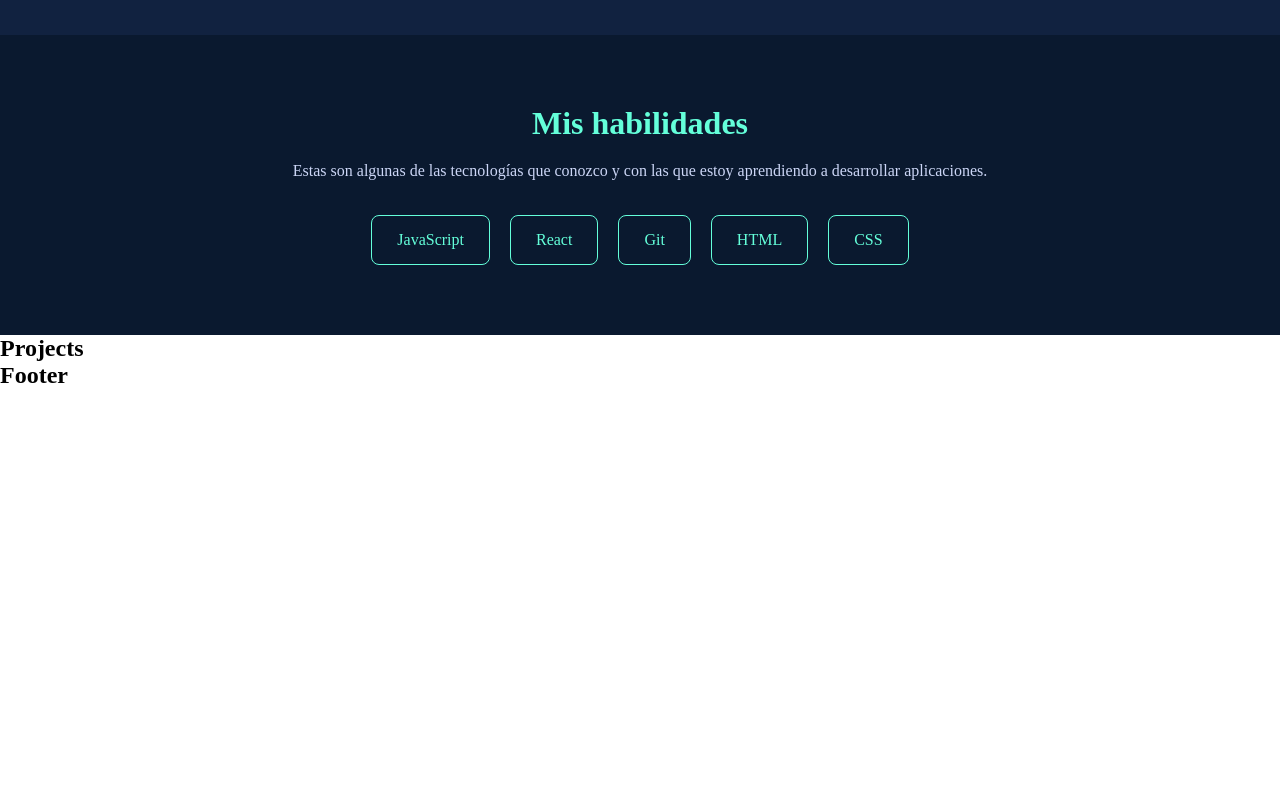
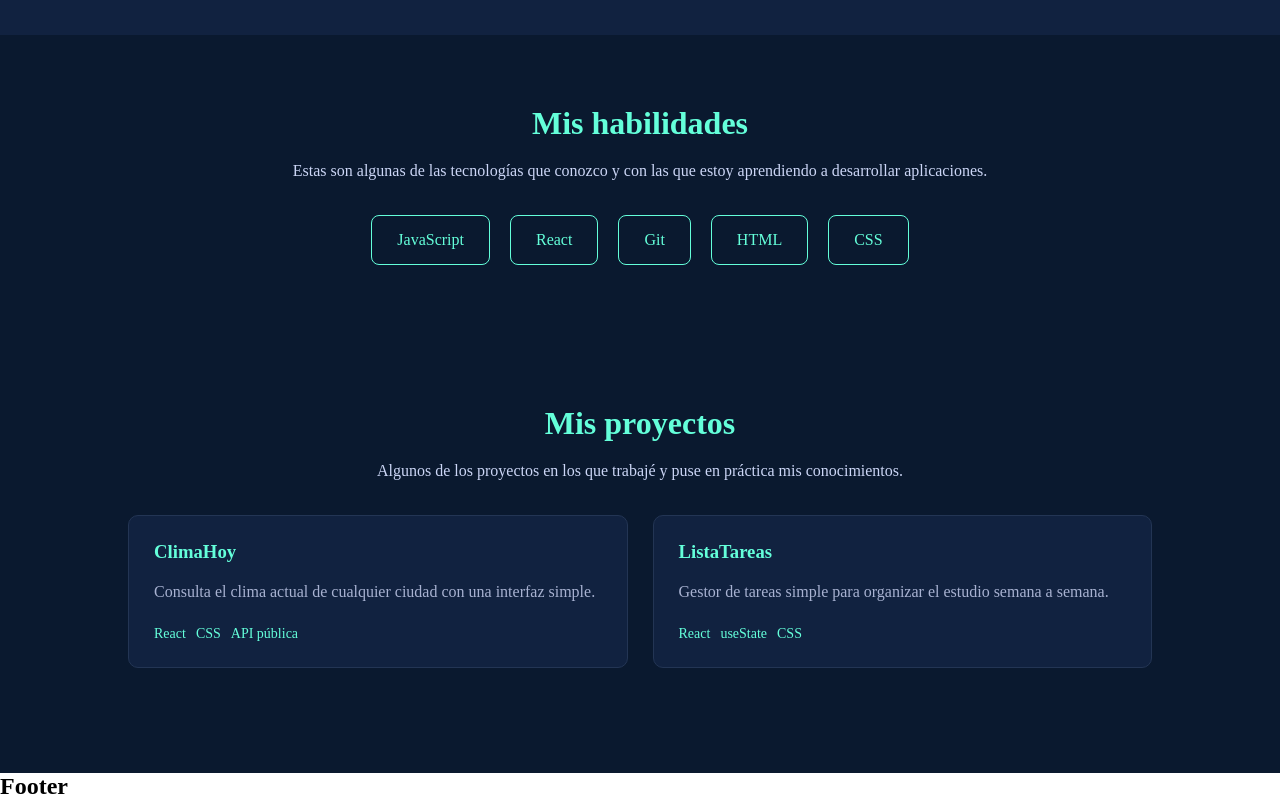
Before and after one commit to josealvarezvaz7-bot/tp1-react-portfolio-alvarez-jose, a React (Vite) app: page / in a window 1280 px wide. Shown: the part 1183-1983 px from the top of the page. Before the commit the page ends 1572 px from the top, so only its background shows below. Built offline with nearby package versions, Linux system fonts and the light colour scheme.

Commit message:
termino Projects

```diff
--- a/src/App.jsx
+++ b/src/App.jsx
@@ -15,7 +15,7 @@ const App = () => {
       <Hero nombre={perfil.nombre} rol={perfil.rol} />
       <About objetivo={perfil.objetivo} descripcion={perfil.descripcion} />
       <Skills habilidades={habilidades} />
-      <Projects />
+      <Projects proyectos={proyectos} />
       <Footer />
     </div>
   );
--- a/src/components/Projects.jsx
+++ b/src/components/Projects.jsx
@@ -1,10 +1,45 @@
-import React from "react";
+import React, { useState } from "react";
+import "../css/projects.css";
 
-const Projects = () => {
+const Projects = ({ proyectos }) => {
+  const [mostrarTodos, setMostrarTodos] = useState(false);
+
+  const proyectosVisibles = mostrarTodos ? proyectos : proyectos.slice(0, 2);
+
   return (
-    <div>
-      <h2> Projects </h2>
-    </div>
+    <section className="projects" id="proyectos">
+      <h2>Mis proyectos</h2>
+
+      <p>
+        Algunos de los proyectos en los que trabajé y puse en práctica mis
+        conocimientos.
+      </p>
+
+      <div className="projects-lista">
+        {proyectosVisibles.map((proyecto) => (
+          <article className="project-card" key={proyecto.id}>
+            <h3>{proyecto.nombre}</h3>
+
+            <p>{proyecto.resumen}</p>
+
+            <div className="project-tecnologias">
+              {proyecto.stack.map((tecnologia) => (
+                <span key={tecnologia}>{tecnologia}</span>
+              ))}
+            </div>
+          </article>
+        ))}
+      </div>
+
+      {proyectos.length > 2 && (
+        <button
+          className="projects-boton"
+          onClick={() => setMostrarTodos(!mostrarTodos)}
+        >
+          {mostrarTodos ? "Ver menos" : "Ver más"}
+        </button>
+      )}
+    </section>
   );
 };
 
--- /dev/null
+++ b/src/css/projects.css
@@ -0,0 +1,57 @@
+.projects-lista {
+  display: grid;
+  grid-template-columns: repeat(2, minmax(0, 1fr));
+  gap: 25px;
+  margin: 35px 0;
+  text-align: left;
+}
+
+.project-card {
+  padding: 25px;
+  background-color: #112240;
+  border-radius: 10px;
+  border: 1px solid #233554;
+}
+
+.project-card h3 {
+  color: #64ffda;
+  margin-bottom: 15px;
+}
+
+.project-card p {
+  line-height: 1.7;
+  color: #a8b2d1;
+}
+
+.project-tecnologias {
+  display: flex;
+  flex-wrap: wrap;
+  gap: 10px;
+  margin-top: 20px;
+}
+
+.project-tecnologias span {
+  color: #64ffda;
+  font-size: 14px;
+}
+
+.projects-boton {
+  padding: 12px 25px;
+  border: 1px solid #64ffda;
+  border-radius: 6px;
+  background: transparent;
+  color: #64ffda;
+  cursor: pointer;
+  font-size: 16px;
+}
+
+.projects-boton:hover {
+  background-color: #64ffda;
+  color: #0a192f;
+}
+
+@media (max-width: 768px) {
+  .projects-lista {
+    grid-template-columns: 1fr;
+  }
+}
```
